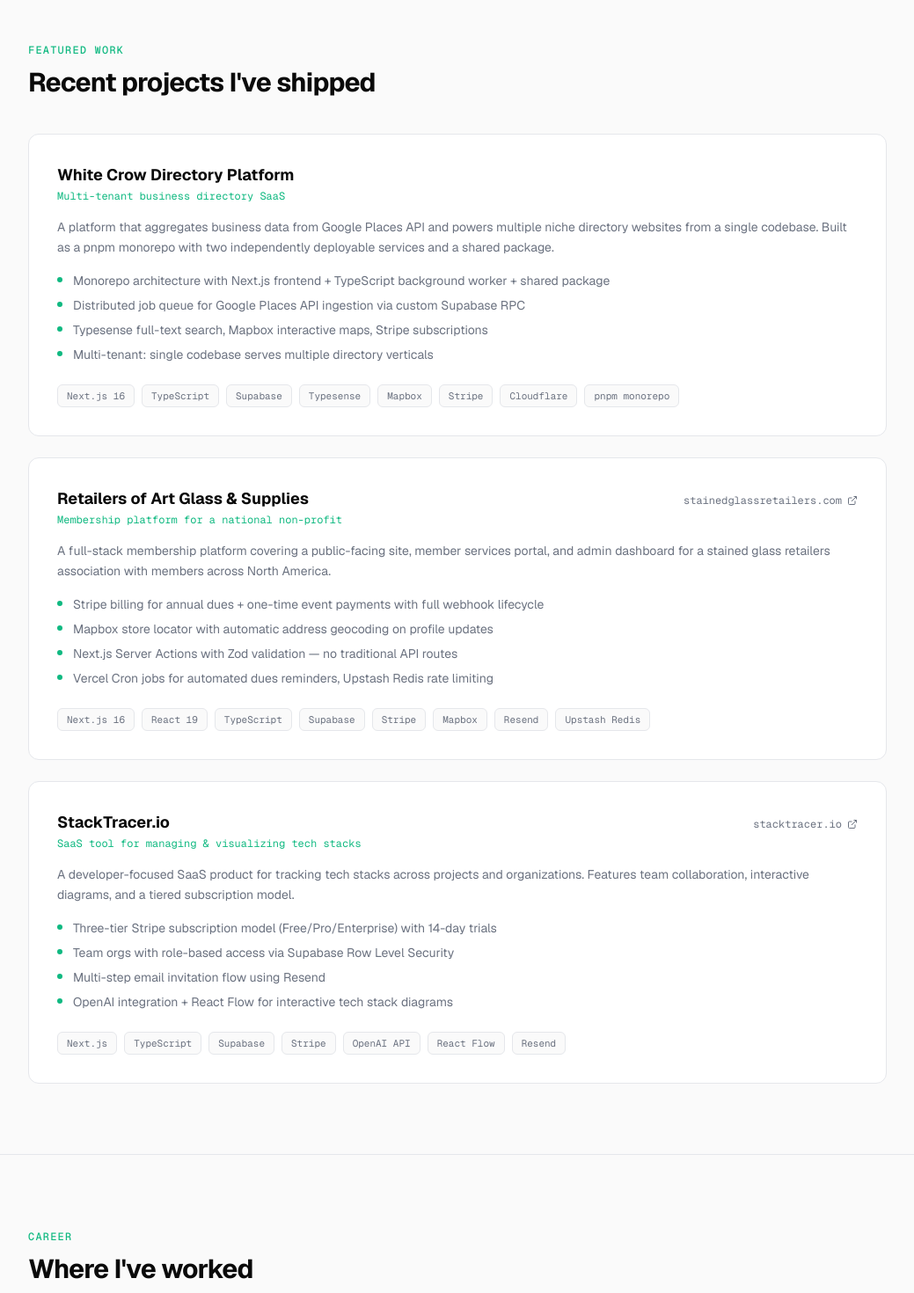
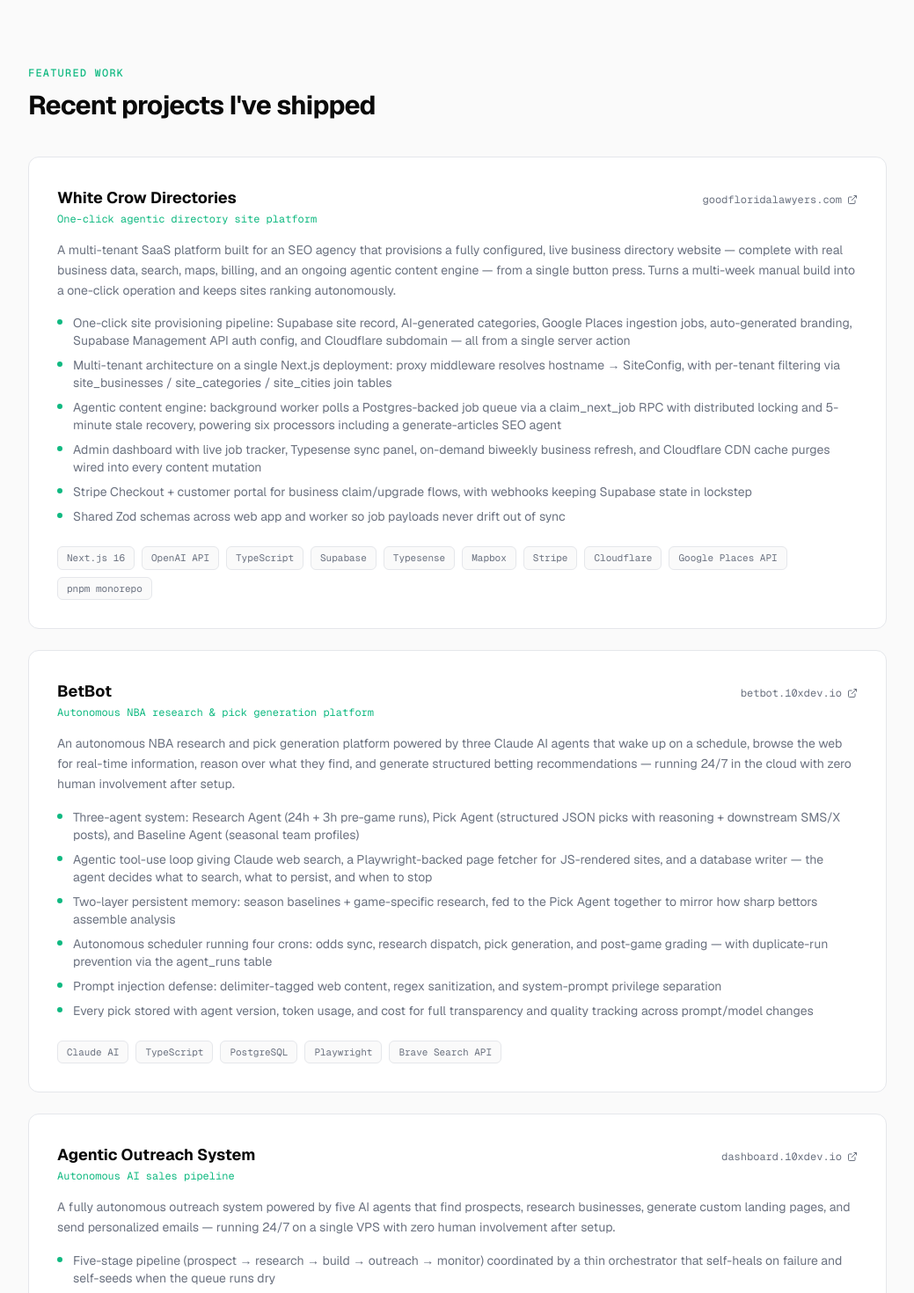
Before and after one commit to kevinthomaskane/portfolio, a Next.js app: page / in a window 1280 px wide. Shown: the part 1330-2800 px from the top of the page at 88% size, without its empty margins (120-1159 px from the left). Built offline with nearby package versions, Linux system fonts and the light colour scheme.

Commit message:
Update resume

```diff
--- a/src/data/resume.ts
+++ b/src/data/resume.ts
@@ -7,7 +7,7 @@
   website: 'https://www.10xdev.io',
   github: 'https://github.com/kevinthomaskane',
   summary:
-    'Engineer with 8 years of industry experience and a track record of shipping production-grade full-stack products. As Founder of 10xDev.io, I design, build, and launch complete SaaS applications and client platforms — from database architecture to deployment — integrating AI tooling throughout the process to maximize delivery speed and quality.',
+    'Engineer with 8 years of industry experience and a track record of shipping production-grade full-stack products. As Founder of 10xDev.io, I design, build, and launch complete SaaS platforms, multi-tenant directory products, and autonomous agentic systems — from database architecture to deployment — integrating Claude and OpenAI throughout to maximize delivery speed and quality.',
 };
 
 export const SKILLS: Record<string, string[]> = {
@@ -32,7 +32,7 @@
     'MongoDB',
     'Typesense',
   ],
-  'APIs & Integrations': ['Stripe', 'OpenAI API', 'Mapbox', 'Resend'],
+  'APIs & Integrations': ['Stripe', 'Claude', 'OpenAI API', 'Mapbox', 'Resend'],
   'DevOps & Tooling': [
     'Git',
     'Docker',
@@ -42,7 +42,6 @@
     'pnpm workspaces',
     'Zod',
     'Playwright',
-    'Cucumber',
   ],
 };
 
@@ -58,27 +57,81 @@
 
 export const PROJECTS: Project[] = [
   {
-    name: 'White Crow Directory Platform',
+    name: 'White Crow Directories',
     slug: 'white-crow',
-    url: null,
-    tagline: 'Multi-tenant business directory SaaS',
+    url: 'https://goodfloridalawyers.com',
+    tagline: 'One-click agentic directory site platform',
     description:
-      'A platform that aggregates business data from Google Places API and powers multiple niche directory websites from a single codebase. Built as a pnpm monorepo with two independently deployable services and a shared package.',
+      'A multi-tenant SaaS platform built for an SEO agency that provisions a fully configured, live business directory website — complete with real business data, search, maps, billing, and an ongoing agentic content engine — from a single button press. Turns a multi-week manual build into a one-click operation and keeps sites ranking autonomously.',
     tech: [
       'Next.js 16',
+      'OpenAI API',
       'TypeScript',
       'Supabase',
       'Typesense',
       'Mapbox',
       'Stripe',
       'Cloudflare',
+      'Google Places API',
       'pnpm monorepo',
     ],
     highlights: [
-      'Monorepo architecture with Next.js frontend + TypeScript background worker + shared package',
-      'Distributed job queue for Google Places API ingestion via custom Supabase RPC',
-      'Typesense full-text search, Mapbox interactive maps, Stripe subscriptions',
-      'Multi-tenant: single codebase serves multiple directory verticals',
+      'One-click site provisioning pipeline: Supabase site record, AI-generated categories, Google Places ingestion jobs, auto-generated branding, Supabase Management API auth config, and Cloudflare subdomain — all from a single server action',
+      'Multi-tenant architecture on a single Next.js deployment: proxy middleware resolves hostname → SiteConfig, with per-tenant filtering via site_businesses / site_categories / site_cities join tables',
+      'Agentic content engine: background worker polls a Postgres-backed job queue via a claim_next_job RPC with distributed locking and 5-minute stale recovery, powering six processors including a generate-articles SEO agent',
+      'Admin dashboard with live job tracker, Typesense sync panel, on-demand biweekly business refresh, and Cloudflare CDN cache purges wired into every content mutation',
+      'Stripe Checkout + customer portal for business claim/upgrade flows, with webhooks keeping Supabase state in lockstep',
+      'Shared Zod schemas across web app and worker so job payloads never drift out of sync',
+    ],
+  },
+  {
+    name: 'BetBot',
+    slug: 'betbot',
+    url: 'https://betbot.10xdev.io',
+    tagline: 'Autonomous NBA research & pick generation platform',
+    description:
+      'An autonomous NBA research and pick generation platform powered by three Claude AI agents that wake up on a schedule, browse the web for real-time information, reason over what they find, and generate structured betting recommendations — running 24/7 in the cloud with zero human involvement after setup.',
+    tech: [
+      'Claude AI',
+      'TypeScript',
+      'PostgreSQL',
+      'Playwright',
+      'Brave Search API',
+    ],
+    highlights: [
+      'Three-agent system: Research Agent (24h + 3h pre-game runs), Pick Agent (structured JSON picks with reasoning + downstream SMS/X posts), and Baseline Agent (seasonal team profiles)',
+      'Agentic tool-use loop giving Claude web search, a Playwright-backed page fetcher for JS-rendered sites, and a database writer — the agent decides what to search, what to persist, and when to stop',
+      'Two-layer persistent memory: season baselines + game-specific research, fed to the Pick Agent together to mirror how sharp bettors assemble analysis',
+      'Autonomous scheduler running four crons: odds sync, research dispatch, pick generation, and post-game grading — with duplicate-run prevention via the agent_runs table',
+      'Prompt injection defense: delimiter-tagged web content, regex sanitization, and system-prompt privilege separation',
+      'Every pick stored with agent version, token usage, and cost for full transparency and quality tracking across prompt/model changes',
+    ],
+  },
+  {
+    name: 'Agentic Outreach System',
+    slug: 'agentic-outreach-system',
+    url: 'https://dashboard.10xdev.io',
+    tagline: 'Autonomous AI sales pipeline',
+    description:
+      'A fully autonomous outreach system powered by five AI agents that find prospects, research businesses, generate custom landing pages, and send personalized emails — running 24/7 on a single VPS with zero human involvement after setup.',
+    tech: [
+      'Claude AI',
+      'Node.js',
+      'SQLite',
+      'Google Places API',
+      'Hunter.io',
+      'nginx',
+      'Ansible',
+      'PM2',
+      'Resend',
+    ],
+    highlights: [
+      'Five-stage pipeline (prospect → research → build → outreach → monitor) coordinated by a thin orchestrator that self-heals on failure and self-seeds when the queue runs dry',
+      'Autonomous prospector uses Claude to pick categories/cities, queries Google Places, and scores each business for web presence quality',
+      'Agentic research loop via Claude tool use: search + scrape tools autonomously build structured profiles, with Hunter.io cross-checks for email deliverability',
+      'AI-generated HTML landing pages served instantly on per-business HTTPS subdomains via wildcard nginx + DNS + Certbot',
+      'Entire stack codified in an Ansible playbook (Node, PM2, nginx, Certbot, app) with ansible-vault secrets and daily SQLite backups',
+      'Guardrails: daily pipeline caps, complaint-rate circuit breaker, exponential backoff, and an inbox-monitor agent that matches replies via stored Message-IDs',
     ],
   },
   {
@@ -152,6 +205,10 @@
         dates: 'July 2025 – Present',
         bullets: [
           'Designed, architected, and shipped multiple production full-stack applications end-to-end, owning the full lifecycle from database schema design through CI/CD and deployment on Vercel and Render',
+          'Architected multi-tenant SaaS platforms serving unlimited sites from a single Next.js deployment, with hostname-based proxy middleware, per-tenant data isolation, and one-click site provisioning pipelines',
+          'Built autonomous agentic systems using Claude and OpenAI — agentic tool-use loops over web search and Playwright-backed scraping, persistent memory layers in Postgres, and background workers polling database-backed job queues with distributed locking',
+          'Delivered full-stack client platforms with Stripe billing and webhook lifecycles, Mapbox-powered locators, Resend transactional email, and scheduled cron automations for recurring business workflows',
+          'Shipped production infrastructure codified as Ansible playbooks and render.yaml — wildcard DNS + nginx + Certbot for per-tenant HTTPS subdomains, Cloudflare CDN with programmatic cache purging, and self-hosted Typesense search',
         ],
       },
     ],
```
